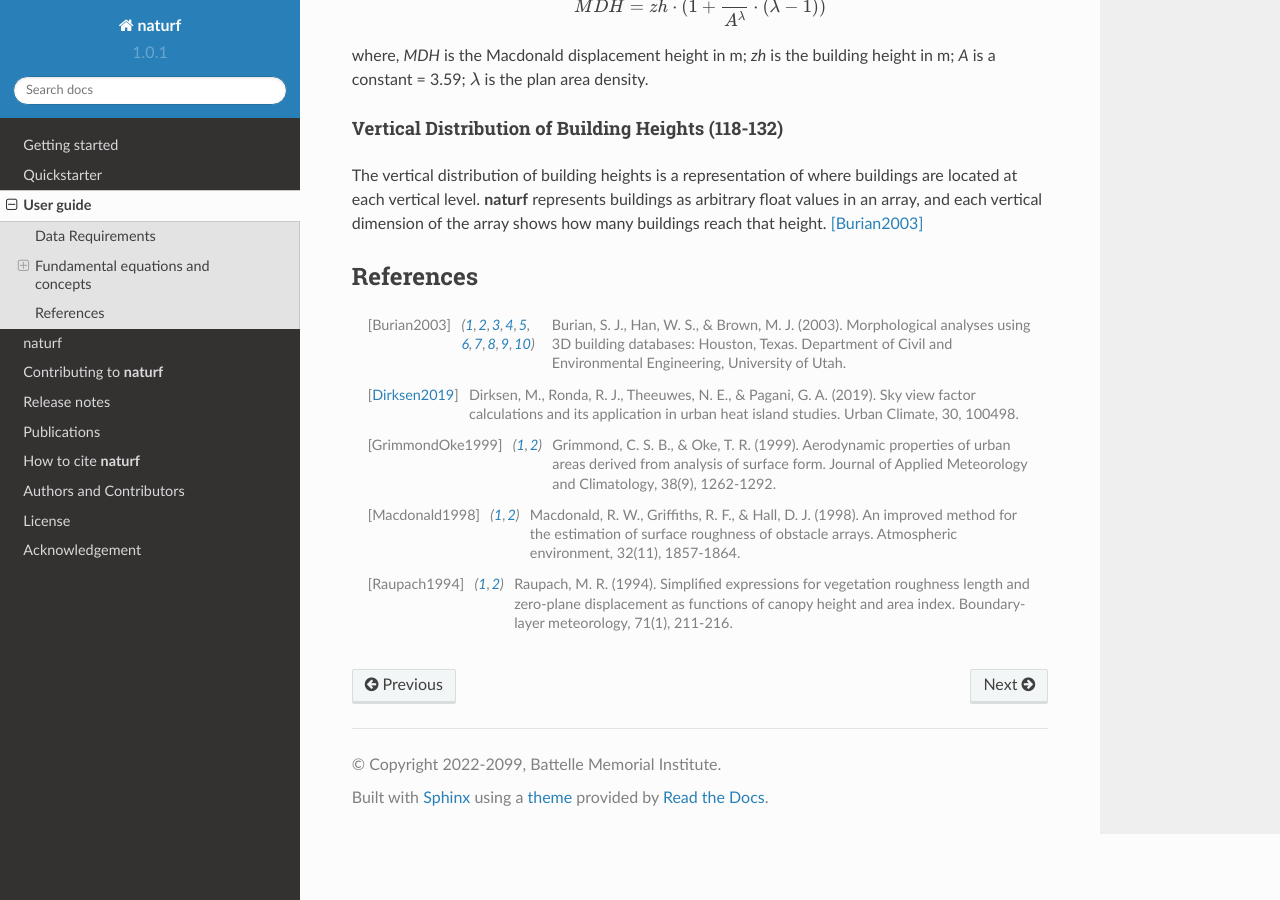
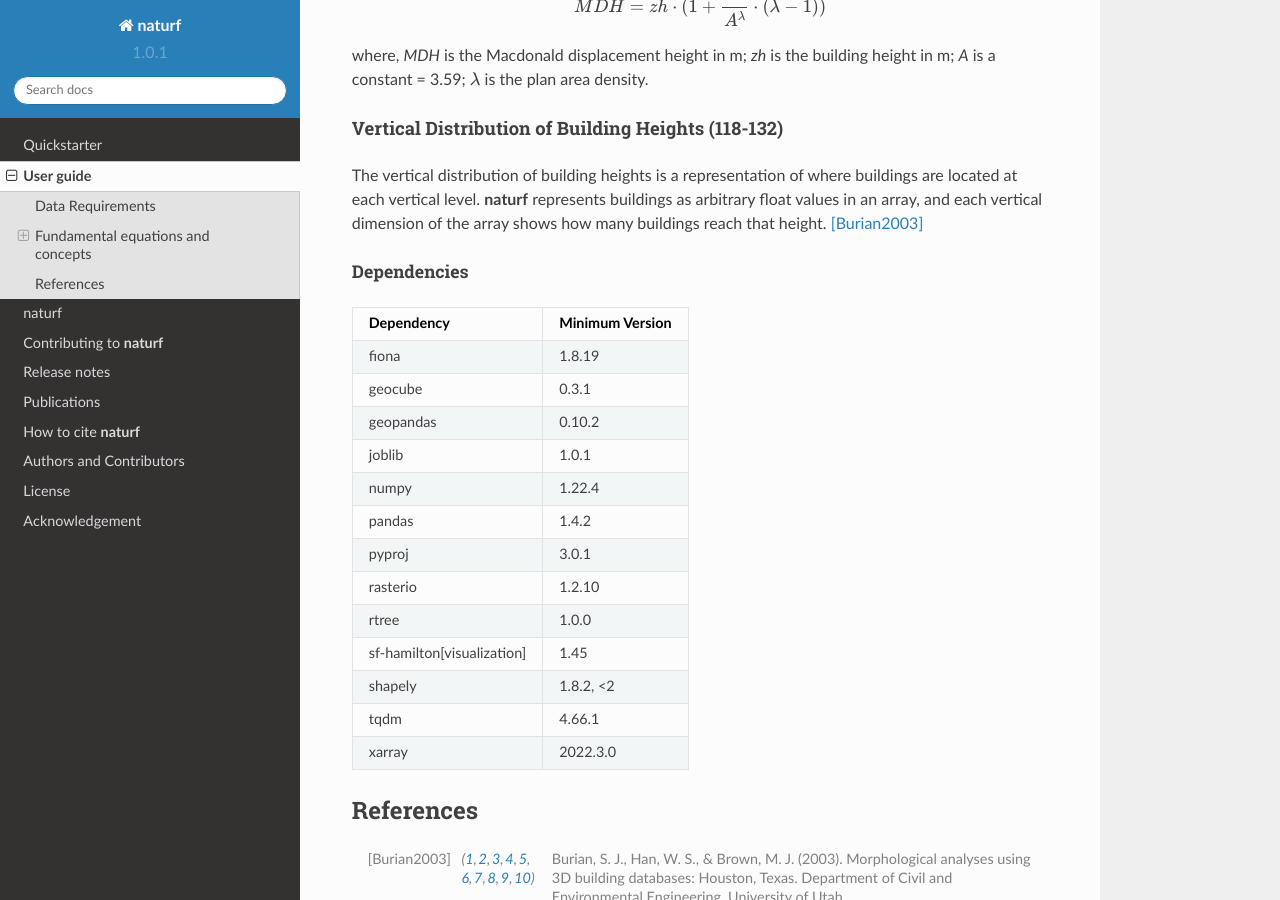
Before and after one commit to IMMM-SFA/naturf, a Sphinx documentation site: the page built from docs/source/user_guide.rst, in a window 1280 px wide and 900 px high, scrolled down 5150 px. Built offline with Sphinx 7.4.7 and the Read the Docs theme 2.0.0, drawn with Linux system fonts in a browser that asks for light colours; formulas are drawn with MathJax 3.

Commit message:
remove duplicate dependencies lists, fix developer guide formatting, remove getting_started, link to quickstarter in index

```diff
--- a/docs/source/contributing.rst
+++ b/docs/source/contributing.rst
@@ -81,9 +81,10 @@ To push **naturf** to pypi, you should first have ``build`` and ``twine`` instal
 
   python3 -m pip install --upgrade twine
 
-You also need to set up a `PyPi account <https://pypi.org/>` and `API token <https://pypi.org/help/#apitoken>`
+You also need to set up a `PyPi account <https://pypi.org/>`_ and `API token <https://pypi.org/help/#apitoken>`_
 
 Then run:
+
 .. code-block:: bash
 
   python -m build
--- a/docs/source/release_notes.rst
+++ b/docs/source/release_notes.rst
@@ -3,6 +3,12 @@ Release notes
 
 This is the list of changes to **naturf** between each release. For full details,
 see the `commit logs <https://github.com/IMMM-SFA/naturf/commits>`_.
+
+Version 1.0.1
+_____________
+
+- See the `v1.0.1 release notes <https://github.com/IMMM-SFA/naturf/releases/tag/v1.0.1>`_.
+
 
 Version 1.0.0
 _____________
--- a/docs/source/user_guide.rst
+++ b/docs/source/user_guide.rst
@@ -207,6 +207,27 @@ Vertical Distribution of Building Heights (118-132)
 
 The vertical distribution of building heights is a representation of where buildings are located at each vertical level. **naturf** represents buildings as arbitrary float values in an array, and each vertical dimension of the array shows how many buildings reach that height. [Burian2003]_
 
+Dependencies
+____________
+
+==========================  ===============
+Dependency                  Minimum Version
+==========================  ===============
+fiona                       1.8.19
+geocube                     0.3.1
+geopandas                   0.10.2
+joblib                      1.0.1
+numpy                       1.22.4
+pandas                      1.4.2
+pyproj                      3.0.1
+rasterio                    1.2.10
+rtree                       1.0.0
+sf-hamilton[visualization]  1.45
+shapely                     1.8.2, <2
+tqdm                        4.66.1
+xarray                      2022.3.0
+==========================  ===============
+
 References
 ----------
 
```
Also changed, not shown: docs/source/getting_started.rst (deleted, +0 -107 lines), docs/source/index.rst (+12 -5 lines).
